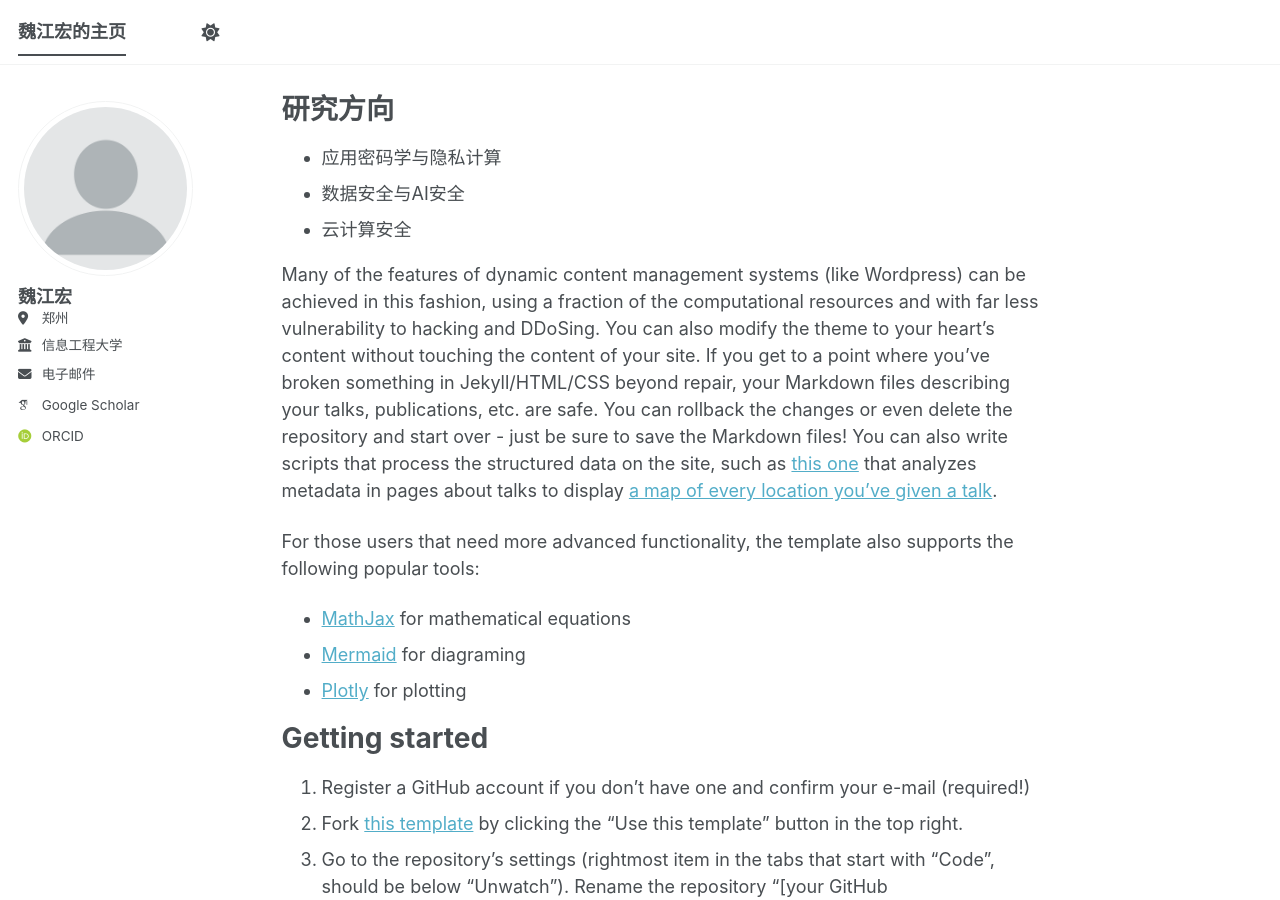
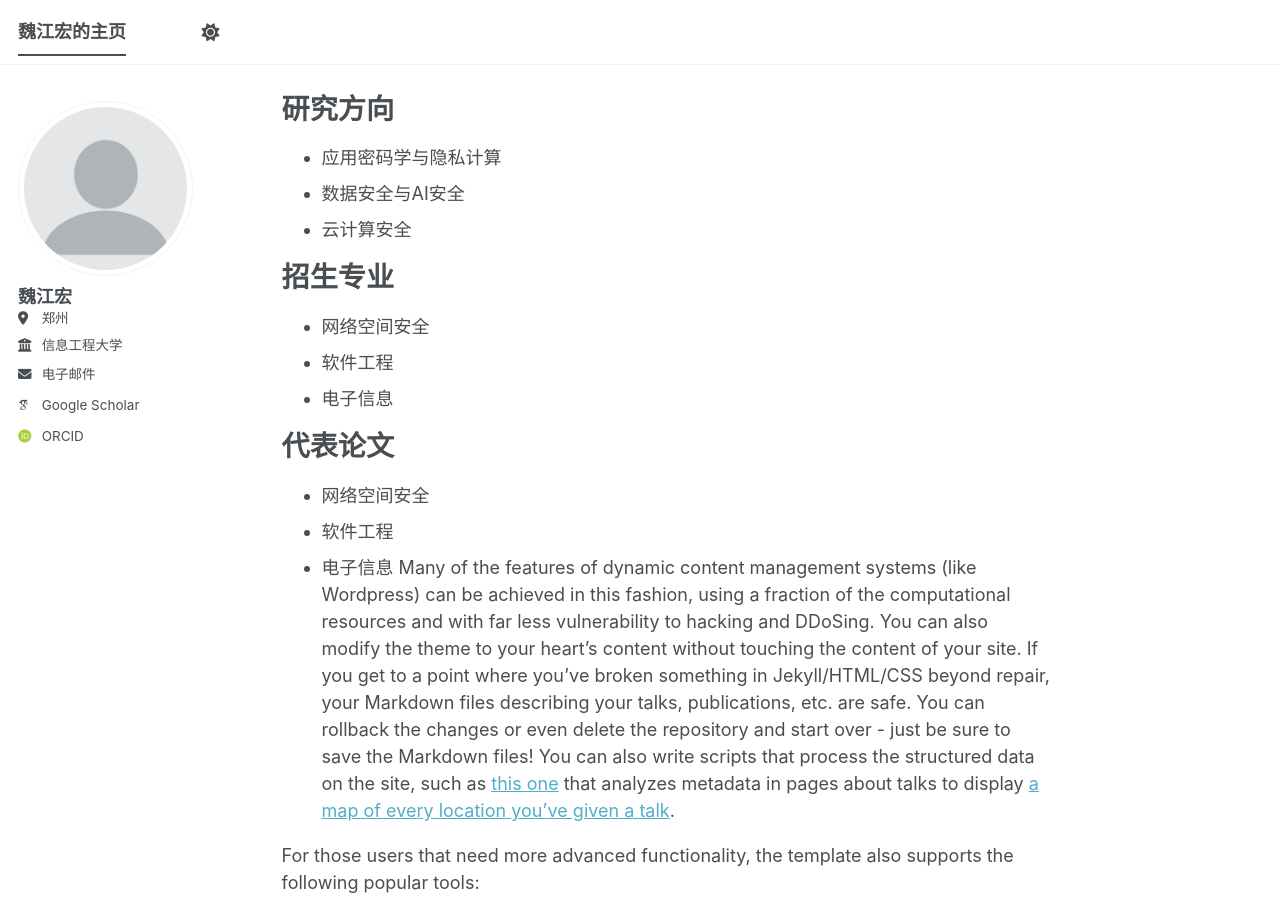
Before and after one commit to jhw-crypt/jhw-crypt.github.io, a Jekyll site: the page built from _pages/about.md, in a window 1280 px wide and 900 px high, scrolled down 236 px. Built offline with Jekyll 4.4.1, drawn with Linux system fonts in a browser that asks for light colours; some web fonts are replaced; a script bundle is joined from its source files by our own code; library files that are not in the unit come from our copies.

Commit message:
Update about.md

```diff
--- a/_pages/about.md
+++ b/_pages/about.md
@@ -15,6 +15,18 @@ redirect_from:
 - 数据安全与AI安全
 - 云计算安全
 
+招生专业
+======
+- 网络空间安全
+- 软件工程
+- 电子信息
+
+
+代表论文
+======
+- 网络空间安全
+- 软件工程
+- 电子信息
 Many of the features of dynamic content management systems (like Wordpress) can be achieved in this fashion, using a fraction of the computational resources and with far less vulnerability to hacking and DDoSing. You can also modify the theme to your heart's content without touching the content of your site. If you get to a point where you've broken something in Jekyll/HTML/CSS beyond repair, your Markdown files describing your talks, publications, etc. are safe. You can rollback the changes or even delete the repository and start over - just be sure to save the Markdown files! You can also write scripts that process the structured data on the site, such as [this one](https://github.com/academicpages/academicpages.github.io/blob/master/talkmap.ipynb) that analyzes metadata in pages about talks to display [a map of every location you've given a talk](https://academicpages.github.io/talkmap.html).
 
 For those users that need more advanced functionality, the template also supports the following popular tools:
```
